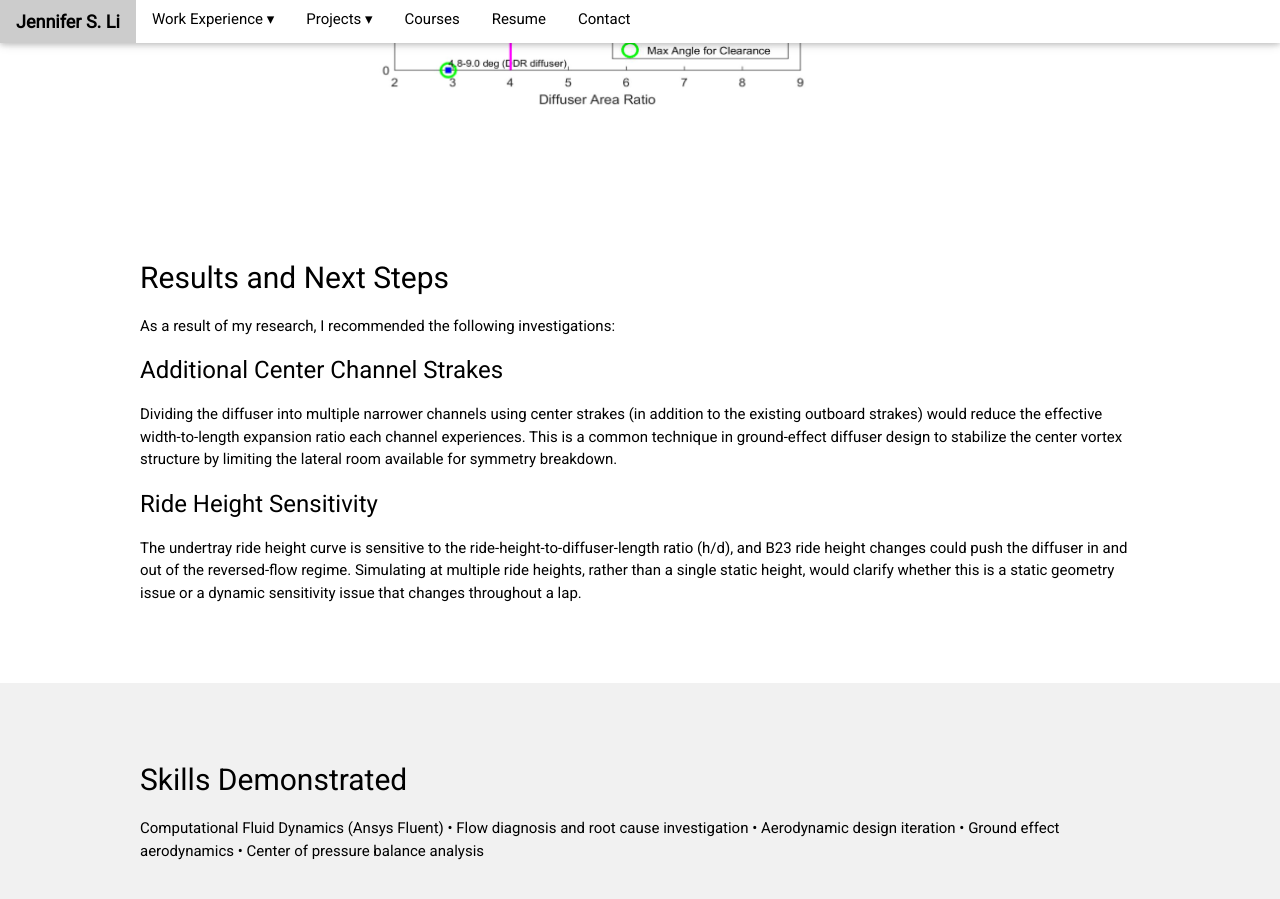
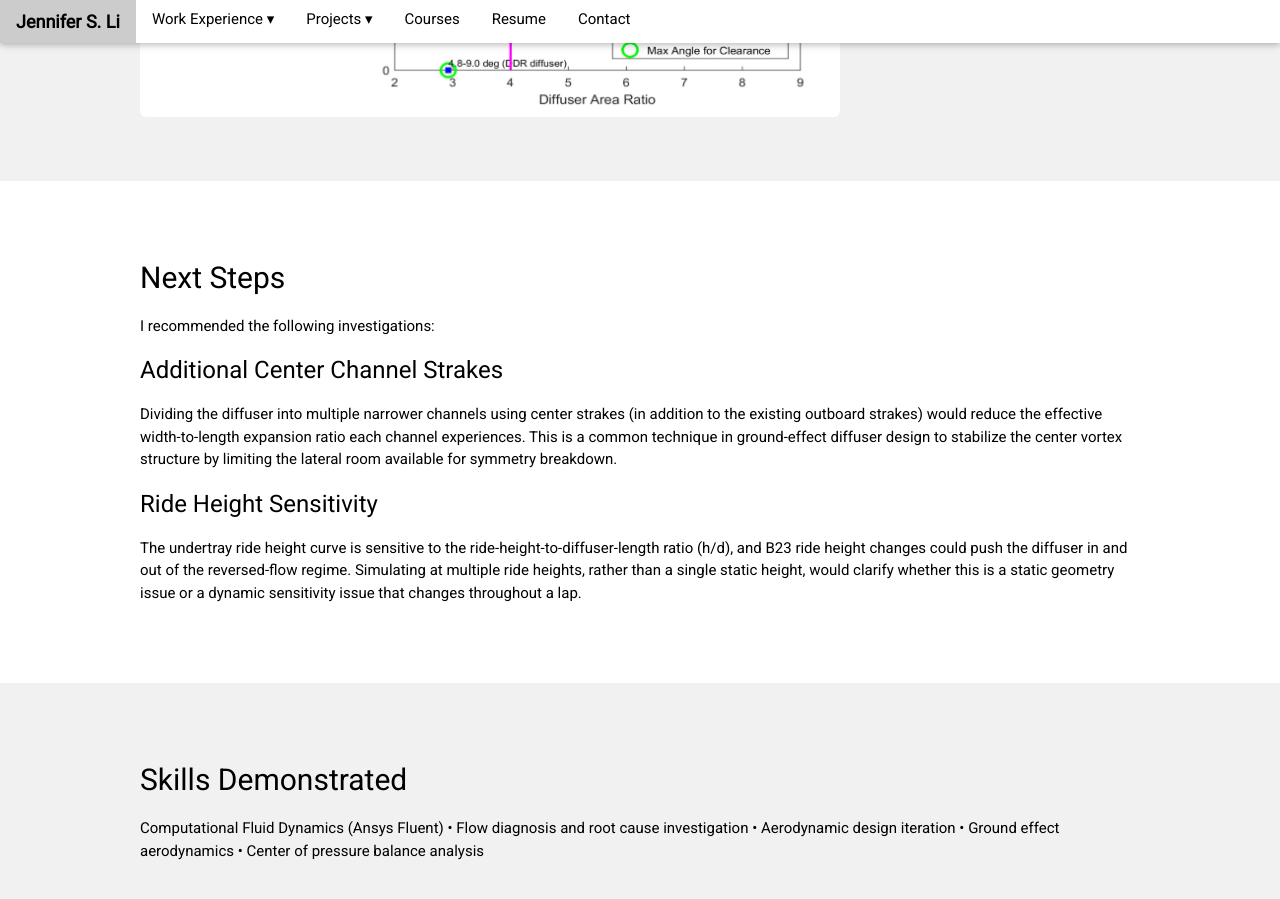
Before and after one commit to jsli905/jsli905.github.io, a Jekyll site: the page projects/bfr/diffuser.html, which Jekyll copies as it is, in a window 1280 px wide and 900 px high, scrolled down 2821 px. Built offline with Jekyll 4.4.1, drawn with Linux system fonts in a browser that asks for light colours; comment, search, counter and statistics services are not loaded.

Commit message:
Update diffuser.html

```diff
--- a/projects/bfr/diffuser.html
+++ b/projects/bfr/diffuser.html
@@ -269,7 +269,7 @@
   </div>
 </section>
 
-  <section id="outlet-curvature" class="w3-padding-64 w3-white">
+  <section id="outlet-curvature" class="w3-padding-64 w3-light-grey">
   <div class="max-width">
     <h2>Diffuser Outlet Curvature and Area Ratio Investigation</h2>
     <p>
@@ -308,9 +308,9 @@
 
   <section id="future-work" class="w3-padding-64 w3-white">
   <div class="max-width">
-    <h2>Results and Next Steps</h2>
+    <h2>Next Steps</h2>
     <p>
-     As a result of my research, I recommended the following investigations:
+     I recommended the following investigations:
     </p>
 
     <h3>Additional Center Channel Strakes</h3>
```
